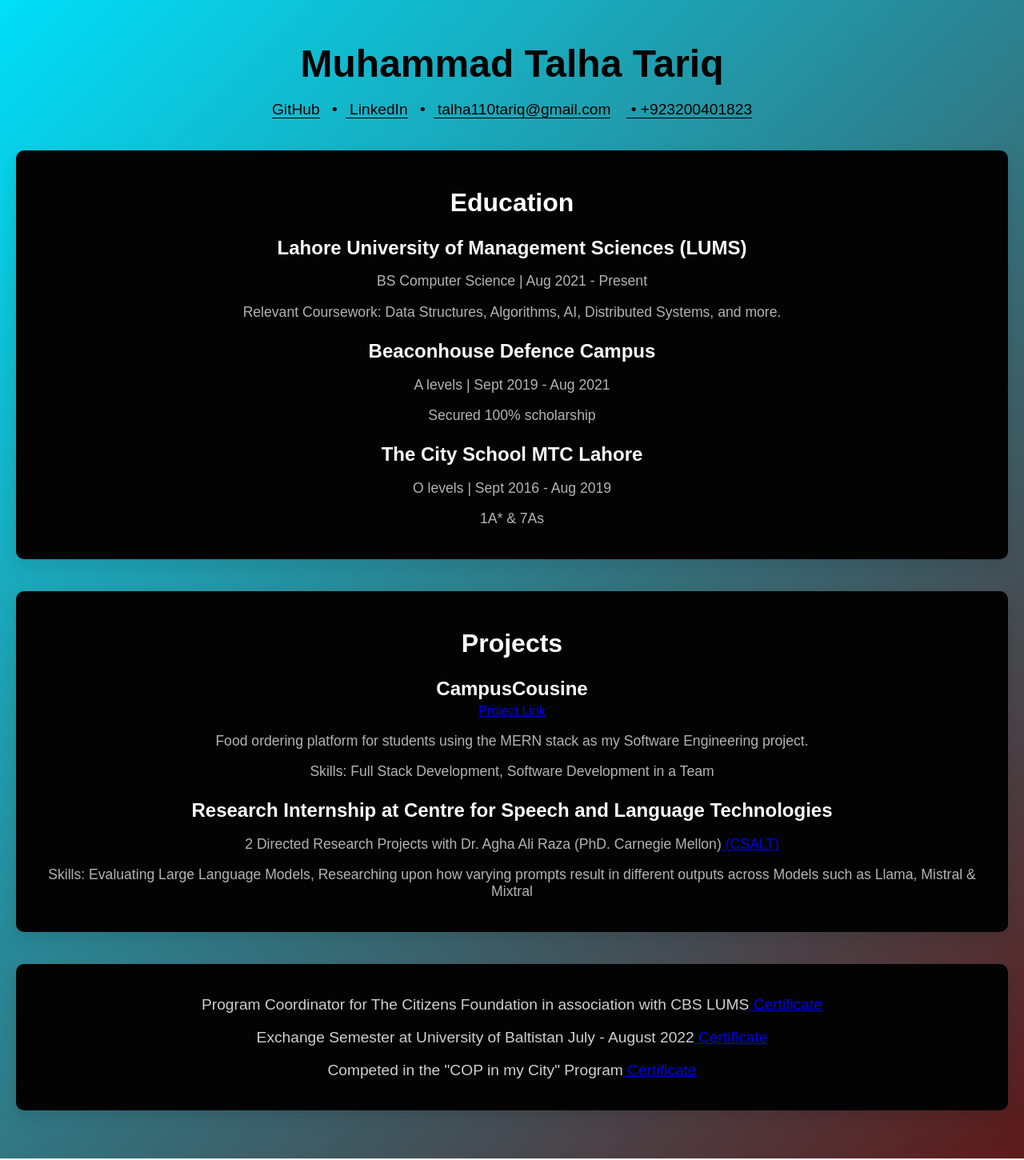
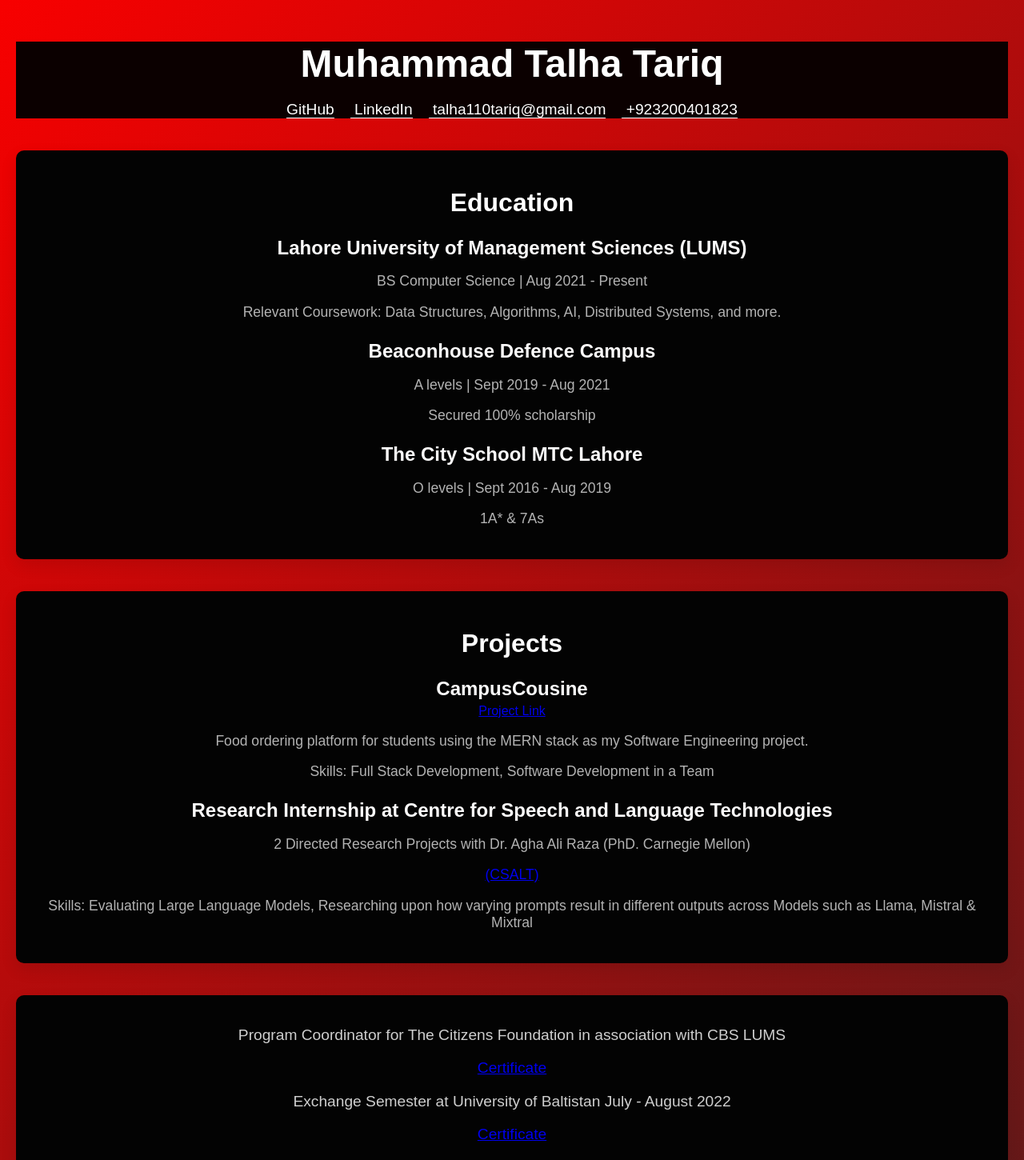
Before and after one commit to talha110-cyber/Resume, a React (Create React App) app in the folder myapp/: page / in a window 1280 px wide. Shown: the top 1450 px of the page at 80% size. Built offline with nearby package versions, Linux system fonts and the light colour scheme.

Commit message:
beautification

```diff
--- a/myapp/src/App.js
+++ b/myapp/src/App.js
@@ -1,6 +1,6 @@
 // src/App.js
 import React from 'react';
-import { BrowserRouter as Router, Route, Routes, Link } from 'react-router-dom';
+import { BrowserRouter as Router, Route, Routes } from 'react-router-dom';
 import './App.css';
 import Homepage from './Homepage';  // Import the new Homepage component
 
--- a/myapp/src/Homepage.css
+++ b/myapp/src/Homepage.css
@@ -1,7 +1,7 @@
 /* Homepage background */
 .homepage {
     font-family: 'Arial', sans-serif;
-    background: linear-gradient(135deg, #00dff8 0%, #5d1a1a 100%);  /* Smooth gradient */
+    background: linear-gradient(135deg, #f80000 0%, #5d1a1a 100%);  /* Smooth gradient */
     min-height: 100vh;
     padding: 20px;
     color: #fffefe;
@@ -12,18 +12,19 @@
     text-align: center;
     margin-bottom: 40px;
     color: #fff;
+    background-color: rgb(11, 0, 0);
 }
 
 .header h1 {
     font-size: 3rem;
     font-weight: bold;
     margin-bottom: 10px;
-    color: #000;
+    color: #ffffff;
 }
 
 .header p {
     font-size: 1.2rem;
-    color: #000;
+    color: #ffffff;
 }
 
 .profile-image {
@@ -32,16 +33,13 @@
 }
 /* Links in the header */
 .header a {
-    color: #000000; /* Golden color for links */
+    color: #ffffff; /* Golden color for links */
     text-decoration: none;
     margin: 0 10px;
     transition: color 0.3s ease-in-out;
-    border-bottom: 1px solid #000000;
+    border-bottom: 1px solid #ffffff;
 }
 
-.header a:hover {
-    color: #ffffff; /* White on hover */
-}
 
 /* Section Titles */
 h2 {
--- a/myapp/src/Homepage.js
+++ b/myapp/src/Homepage.js
@@ -8,10 +8,10 @@
             <header className="header">
             <h1>Muhammad Talha Tariq</h1>
             <p>
-                <a href="https://github.com/talha110-cyber" target="_blank" rel="noopener noreferrer">GitHub</a> •
-                <a href="https://linkedin.com/in/talhatariq110" target="_blank" rel="noopener noreferrer"> LinkedIn</a> •
+                <a href="https://github.com/talha110-cyber" target="_blank" rel="noopener noreferrer">GitHub</a>
+                <a href="https://linkedin.com/in/talhatariq110" target="_blank" rel="noopener noreferrer"> LinkedIn</a>
                 <a href="mailto:talha110tariq@gmail.com"> talha110tariq@gmail.com</a>
-                <a href="tel:+923200401823" target="_blank" rel="noopener noreferrer"> • +923200401823</a>
+                <a href="tel:+923200401823" target="_blank" rel="noopener noreferrer">  +923200401823</a>
             </p>
            </header>
 
@@ -47,8 +47,8 @@
                 </div>
                 <div className="project-item">
                     <h3>Research Internship at Centre for Speech and Language Technologies </h3>
-                    <p>2 Directed Research Projects with Dr. Agha Ali Raza (PhD. Carnegie Mellon)
-                        <a href="https://www.c-salt.org" target="_blank" rel="noopener noreferrer"> (CSALT)</a>
+                    <p>2 Directed Research Projects with Dr. Agha Ali Raza (PhD. Carnegie Mellon)</p>
+                      <p>  <a href="https://www.c-salt.org" target="_blank" rel="noopener noreferrer"> (CSALT)</a>
                     </p>
                     <p>Skills: Evaluating Large Language Models, Researching upon how varying prompts
                         result in different outputs across Models such as Llama, Mistral & Mixtral </p>
@@ -58,14 +58,14 @@
 
             {/* Volunteer Section */}
             <section className="volunteer">
-                <p>Program Coordinator for The Citizens Foundation in association with CBS LUMS
-                    <a href={require('./TCF.jpeg')} target="_blank" rel="noopener noreferrer"> Certificate </a>
+                <p>Program Coordinator for The Citizens Foundation in association with CBS LUMS</p>
+                  <p>  <a href={require('./TCF.jpeg')} target="_blank" rel="noopener noreferrer"> Certificate </a></p>
+
+                <p>Exchange Semester at University of Baltistan July - August 2022 </p>
+                  <p>  <a href={require('./baltistan.jpeg')} target="_blank" rel="noopener noreferrer"> Certificate</a>
                 </p>
-                <p>Exchange Semester at University of Baltistan July - August 2022
-                    <a href={require('./baltistan.jpeg')} target="_blank" rel="noopener noreferrer"> Certificate</a>
-                </p>
-                <p>Competed in the "COP in my City" Program
-                    <a href={require('./COP.jpeg')} target="_blank" rel="noopener noreferrer"> Certificate</a>
+                <p>Competed in the "COP in my City" Program </p>
+                 <p>   <a href={require('./COP.jpeg')} target="_blank" rel="noopener noreferrer"> Certificate</a>
                 </p>
             </section>
         </div>
```
